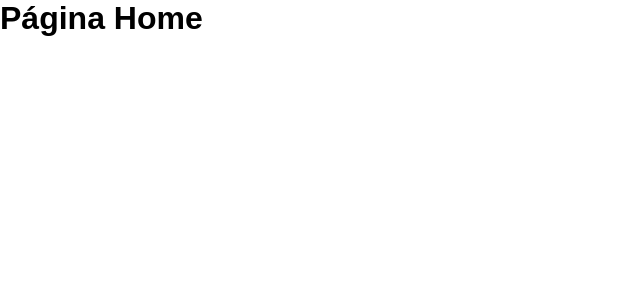
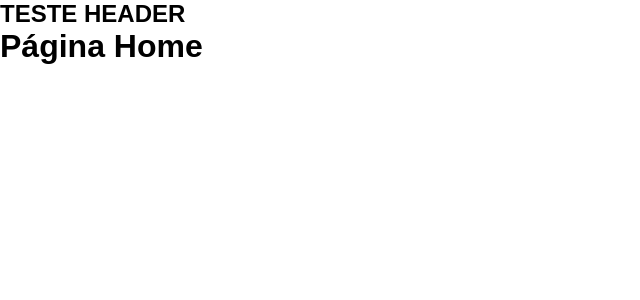
Before and after one commit to YanGraim/primeFlix, a React (Vite) app: page / in a window 1280 px wide. Shown: the top 300 px of the page, without its empty margins (0-640 px from the left). Built offline with nearby package versions, Linux system fonts and the light colour scheme.

Commit message:
feat: cria Header e integra com rotas para renderização em todas as páginas

```diff
--- /dev/null
+++ b/src/components/Header/index.jsx
@@ -0,0 +1,9 @@
+function Header() {
+  return (
+    <header>
+      <h2>TESTE HEADER</h2>
+    </header>
+  );
+}
+
+export default Header;
--- a/src/routes.jsx
+++ b/src/routes.jsx
@@ -1,5 +1,6 @@
 import { BrowserRouter, Routes, Route } from "react-router-dom";
 
+import Header from "./components/Header";
 import Home from "./pages/Home";
 import Filme from "./pages/Filme";
 import Error from "./pages/Error";
@@ -7,6 +8,7 @@
 function Router() {
   return (
     <BrowserRouter>
+      <Header />
       <Routes>
         <Route path="/" element={<Home />} />
         <Route path="/filme/:id" element={<Filme />} />
```
